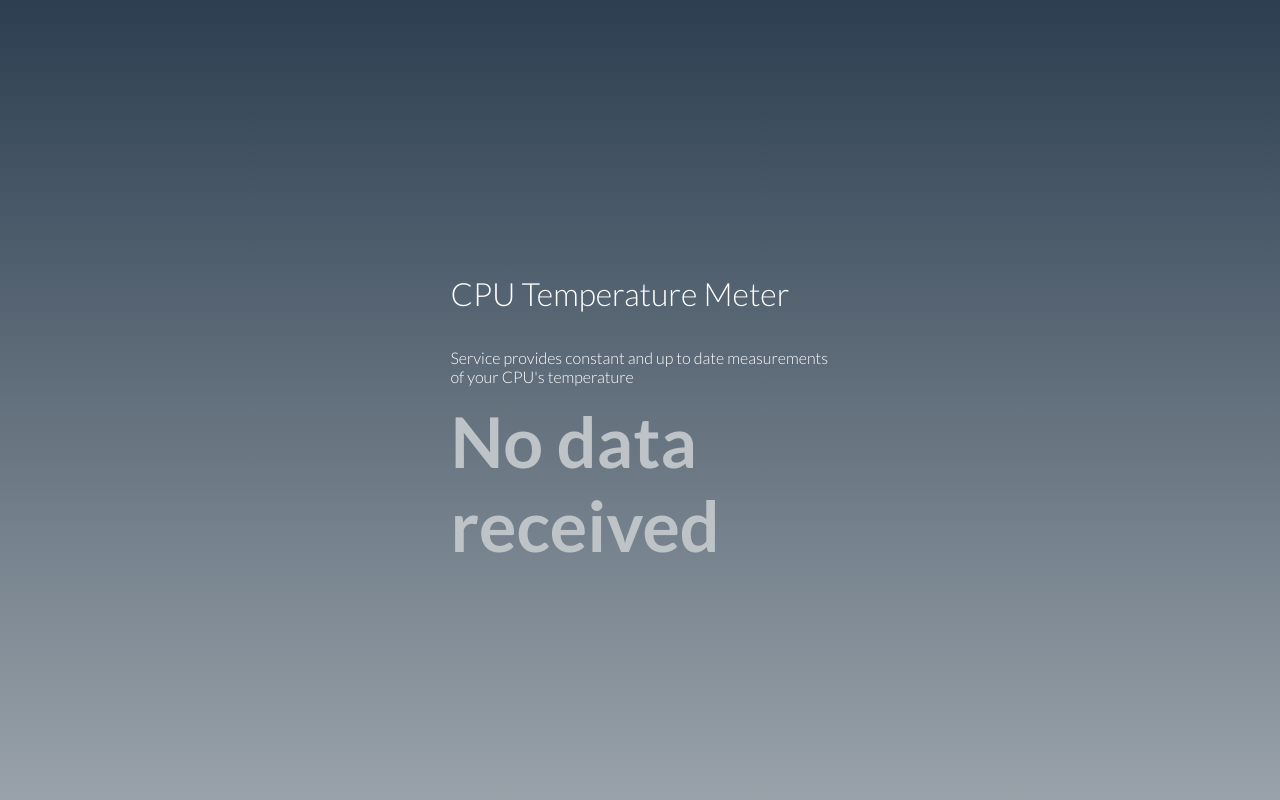
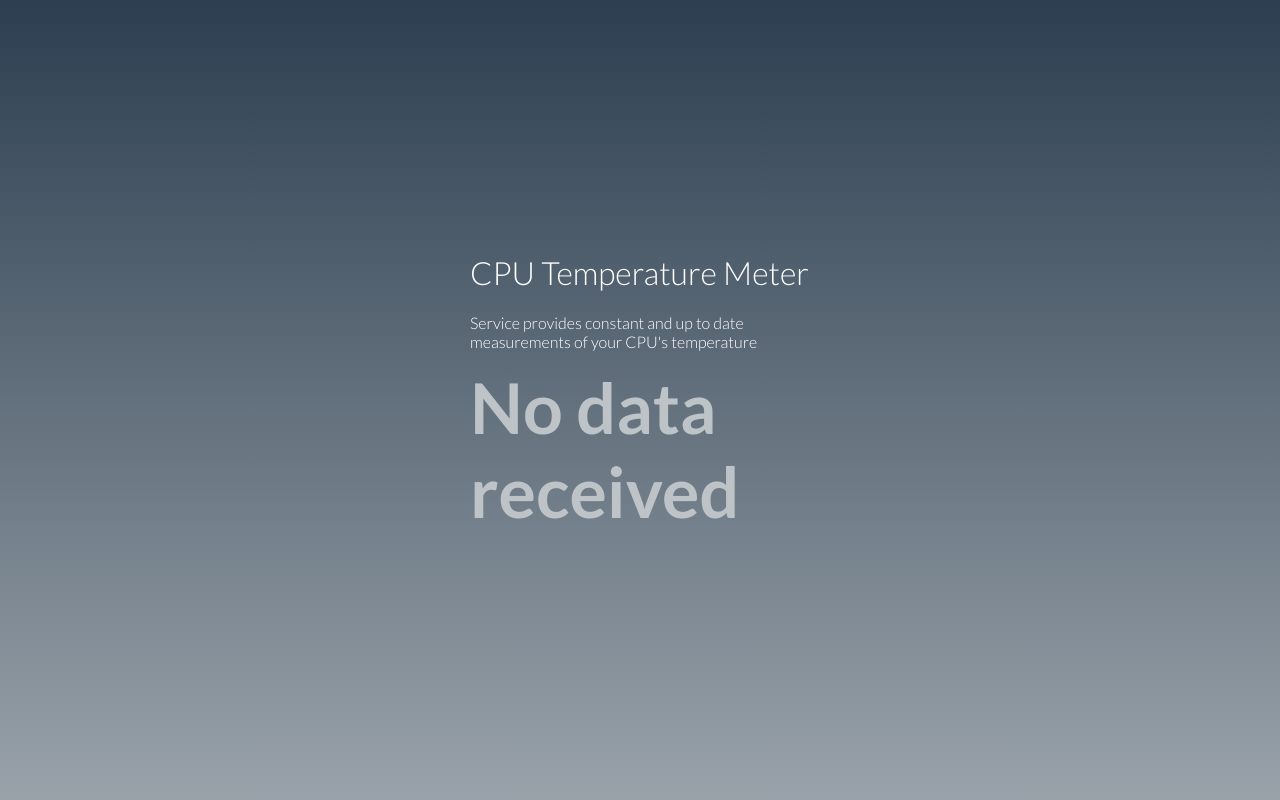
Before and after one commit to aadamss/cputemp, a website: page index.html in a window 1280 px wide. Shown: the top 800 px of the page. Drawn offline with nearby package versions, Linux system fonts and the light colour scheme; no server answers.

Commit message:
additional changes to index file to fine tune it

```diff
--- a/index.html
+++ b/index.html
@@ -25,10 +25,8 @@
     }
 
     .container {
-      display: flex;
-      flex-direction: column;
+      width: 340px;
       margin: 20% auto;
-      max-width: 30%;
     }
 
     #temp {
```
Also changed, not shown: README.md.
